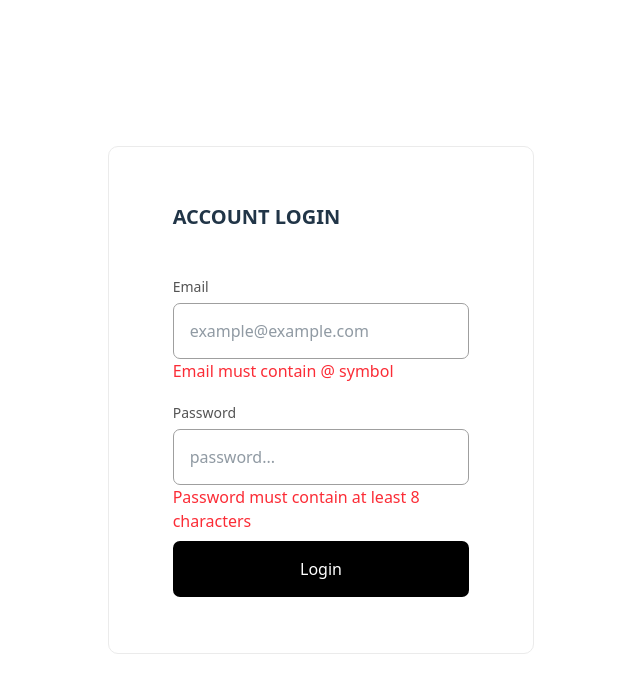
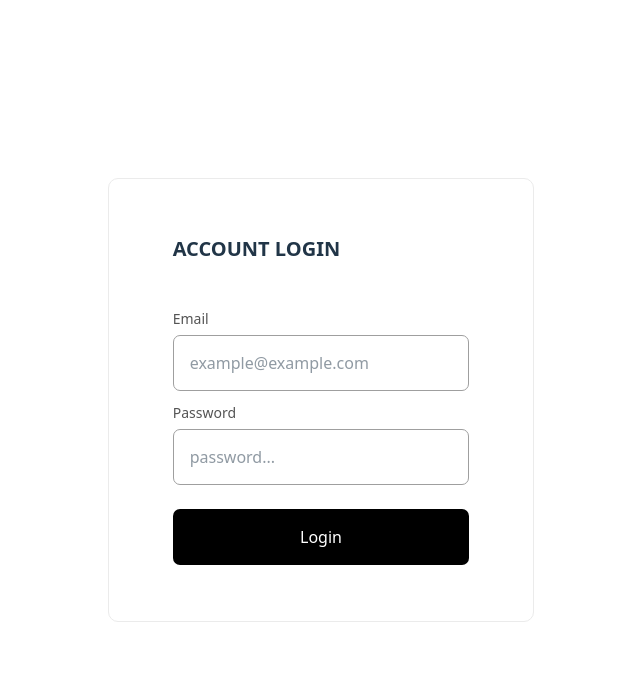
Before and after one commit to Belifegor/ecomm-app, a React (Vite) app: page / in a window 1280 px wide. Shown: the top 692 px of the page, without its empty margins (319-959 px from the left). Built offline with nearby package versions, Linux system fonts and the light colour scheme.

Commit message:
chore: install react-hook-form and @hookform/resolvers feat: change login fields with use useForm

```diff
--- a/package.json
+++ b/package.json
@@ -13,9 +13,11 @@
     "prepare": "husky"
   },
   "dependencies": {
+    "@hookform/resolvers": "^5.0.1",
     "axios": "^1.9.0",
     "react": "^19.0.0",
     "react-dom": "^19.0.0",
+    "react-hook-form": "^7.56.3",
     "zod": "^3.24.4"
   },
   "devDependencies": {
--- a/src/components/inputField.tsx
+++ b/src/components/inputField.tsx
@@ -1,28 +1,34 @@
 //import { getErrorMessage } from '../utils/validation.ts';
-import { ChangeEvent, JSX } from 'react';
+import { JSX } from 'react';
+import { UseFormRegister } from 'react-hook-form';
+import type { LoginData } from '../pages/LoginPage';
 
 type InputFieldProps = {
   label: string;
-  type?: string;
-  name: string;
+  type: string;
+  name: keyof LoginData;
   placeholder?: string;
-  onChange: (e: ChangeEvent<HTMLInputElement>) => void;
+  register: UseFormRegister<LoginData>;
 };
 
-function InputField(props: InputFieldProps): JSX.Element {
+function InputField({
+  label,
+  name,
+  type,
+  placeholder,
+  register,
+}: InputFieldProps): JSX.Element {
   return (
     <div className="flex flex-col mt-1.5">
       <label className="text-left text-sm leading-8 text-[#545454]">
-        {props.label}
+        {label}
       </label>
       <input
-        type={props.type}
+        type={type}
         className="border border-[#9F9F9F] h-14 rounded-[7px] p-4 hover:cursor-pointer"
-        name={props.name}
-        placeholder={props.placeholder}
-        onChange={props.onChange}
+        {...register(name)}
+        placeholder={placeholder}
       />
-      {/*{<p className="h-8 text-red-500">{'error'}</p>}*/}
     </div>
   );
 }
--- a/src/pages/LoginPage.tsx
+++ b/src/pages/LoginPage.tsx
@@ -1,51 +1,49 @@
-import { ChangeEvent, useState } from 'react';
 import InputField from '../components/inputField.tsx';
 import Button from '../components/button.tsx';
+//import { schemaForLogin } from '../utils/validation.ts';
 import { schemaForLogin } from '../utils/validation.ts';
-import { getErrorMessage } from '../utils/validation.ts';
+import { useForm } from 'react-hook-form';
+import { zodResolver } from '@hookform/resolvers/zod';
+import { z } from 'zod';
 
+export type LoginData = z.infer<typeof schemaForLogin>;
 function LoginPage() {
-  const [fields, setValue] = useState<Record<string, string>>({
-    email: '',
-    password: '',
+  const {
+    register,
+    formState: { errors },
+  } = useForm<LoginData>({
+    mode: 'onChange',
+    resolver: zodResolver(schemaForLogin),
+    defaultValues: {
+      email: '',
+      password: '',
+    },
   });
-
-  const res = schemaForLogin.safeParse({ ...fields });
-  console.log(res);
-  const onInput = (e: ChangeEvent<HTMLInputElement>): void => {
-    const { name, value } = e.target;
-    const newForm = { ...fields };
-    newForm[name] = value;
-    setValue(newForm);
-  };
+  // const res = schemaForLogin.safeParse({ register });
   return (
     <div className="flex flex-col w-1/1 h-1/1 justify-center items-center">
       <div className="min-w-[360px] w-1/3 border border-[#EBEBEB] rounded-[10px] py-14 px-16">
         <h2 className="font-bold text-xl mb-10">ACCOUNT LOGIN</h2>
         <InputField
+          register={register}
           label="Email"
           type="text"
           name="email"
           placeholder="example@example.com"
-          onChange={onInput}
         />
-        {
-          <p className="h-8 text-red-500">
-            {getErrorMessage(res.error, 'email')}
-          </p>
-        }
+        {errors.email && (
+          <p className="h-8 text-red-500">{errors.email.message}</p>
+        )}
         <InputField
+          register={register}
           label="Password"
           type="password"
           name="password"
           placeholder="password..."
-          onChange={onInput}
         />
-        {
-          <p className="h-8 text-red-500">
-            {getErrorMessage(res.error, 'password')}
-          </p>
-        }
+        {errors.password && (
+          <p className="h-8 text-red-500">{errors.password.message}</p>
+        )}
         <Button text="Login" />
       </div>
     </div>
--- a/src/utils/validation.ts
+++ b/src/utils/validation.ts
@@ -3,15 +3,16 @@ import { z, ZodError } from 'zod';
 export const schemaForLogin = z.object({
   email: z
     .string()
-    //.email({ message: 'Wrong email' })
-    //  .refine((val) => val === val.trim(), {
-    //   message: 'Email must not contain leading or trailing whitespace',
-    // }),
+    //.email({ message: 'Wrong email' }),
+    .refine((val) => val === val.trim(), {
+      message: 'Email must not contain leading or trailing whitespace',
+    })
     .superRefine((val, ctx) => {
       if (!val.includes('@')) {
         ctx.addIssue({
           code: z.ZodIssueCode.custom,
           message: 'Email must contain @ symbol',
+          path: [],
         });
       }
       const [str, domain] = val.split('@');
```
Also changed, not shown: 1 other file (tests, documents, lock files or other folders).
